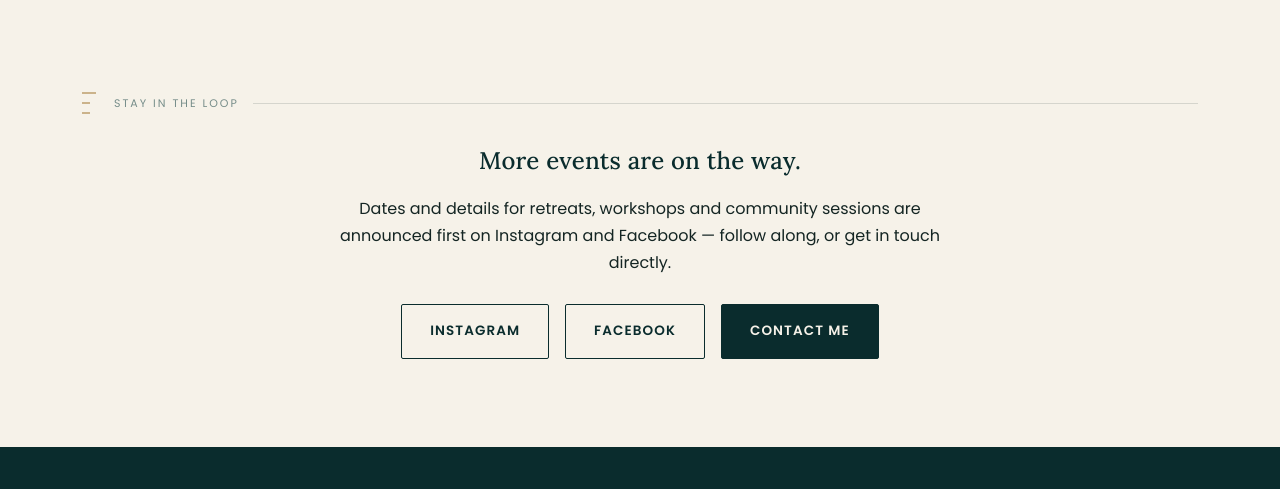
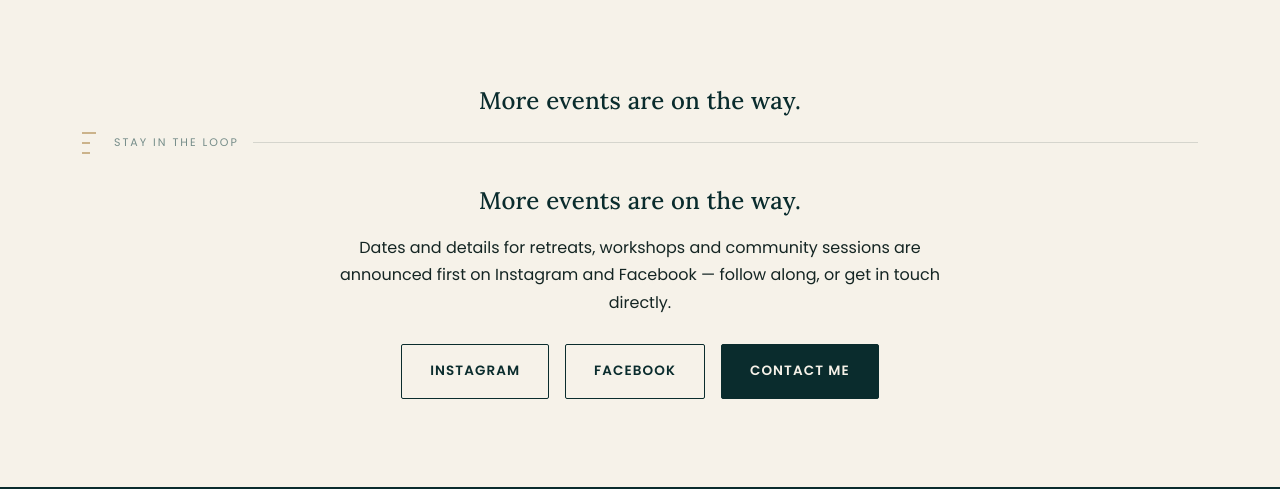
Before and after one commit to aniaklawe-ai/aniaklawe, a plain HTML site: page events.html in a window 1280 px wide. Shown: the part 104-593 px from the top of the page. Drawn offline with Linux system fonts and the light colour scheme.

Commit message:
Update events.html

```diff
--- a/events.html
+++ b/events.html
@@ -35,6 +35,7 @@
 <main>
   <section>
     <div class="container center-text">
+<h2>More events are on the way.</h2>
       <div class="dive-line"><svg width="18" height="32" viewBox="0 0 18 32" fill="none" xmlns="http://www.w3.org/2000/svg" aria-hidden="true"><line x1="0" y1="6" x2="14" y2="6" stroke="#B08A4E" stroke-width="1.2"/>
 <line x1="0" y1="16" x2="8" y2="16" stroke="#B08A4E" stroke-width="1.2"/>
 <line x1="0" y1="26" x2="8" y2="26" stroke="#B08A4E" stroke-width="1.2"/>
```
